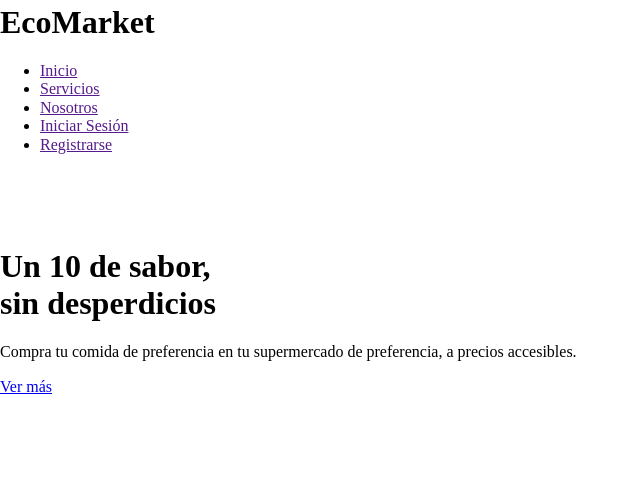
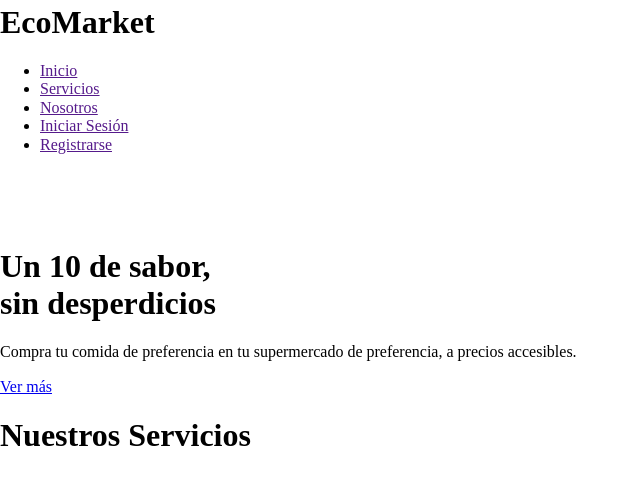
Before and after one commit to upc-pre-202401-si729-ws52-ProDev/LandingPage, a plain HTML site: page index.html in a window 1280 px wide. Shown: the part 38-522 px from the top of the page, without its empty margins (0-640 px from the left). Drawn offline with nearby package versions, Linux system fonts and the light colour scheme; a web font is replaced by a local one.

Commit message:
feat: add pruebas section

```diff
--- a/index.html
+++ b/index.html
@@ -61,7 +61,10 @@
         </div>
     </header>
     <main>
-
+        <section class="pruebas" id="proyectoid">
+            <div class = "pruebas-h1" >
+                <h1>Nuestros Servicios</h1>
+            </div>
     </main>
     <footer>
 
```
